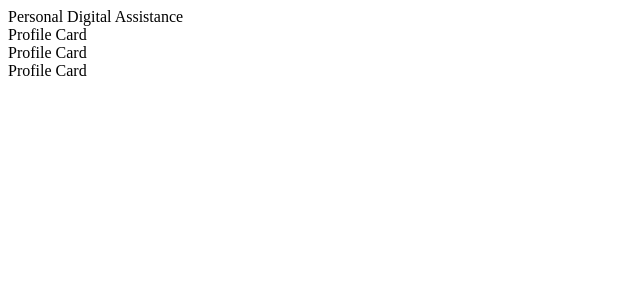
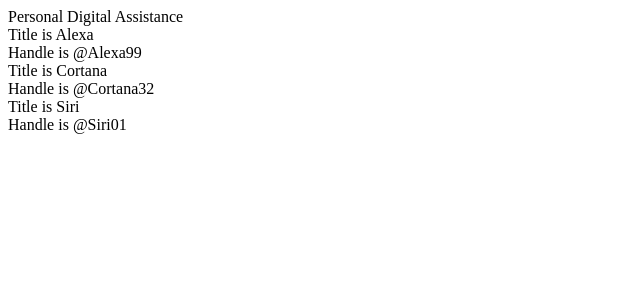
Before and after one commit to MacCode7110/ModernReactWithReduxSection3Learning, a React (Create React App) app in the folder pdas/: page / in a window 1280 px wide. Shown: the top 300 px of the page, without its empty margins (0-640 px from the left). Built offline with nearby package versions, Linux system fonts and the light colour scheme.

Commit message:
Add props and object destructuring

```diff
--- a/pdas/src/App.js
+++ b/pdas/src/App.js
@@ -4,9 +4,9 @@
     return (
         <div>
             <div>Personal Digital Assistance</div>
-            <ProfileCard />
-            <ProfileCard />
-            <ProfileCard />
+            <ProfileCard title = 'Alexa' handle = '@Alexa99'/>
+            <ProfileCard title = 'Cortana' handle = '@Cortana32'/>
+            <ProfileCard title = 'Siri' handle = '@Siri01'/>
         </div>
     );
 }
--- a/pdas/src/ProfileCard.js
+++ b/pdas/src/ProfileCard.js
@@ -1,5 +1,12 @@
-function ProfileCard() {
-    return <div>Profile Card</div>
+function ProfileCard(props) {
+    // const title = props.title;
+    // const handle = props.handle;
+    // Object destructuring:
+    const { title , handle } = props;
+    return <div>
+        <div>Title is {title}</div>
+        <div>Handle is {handle}</div>
+    </div>
 }
 
 export default ProfileCard;
```
